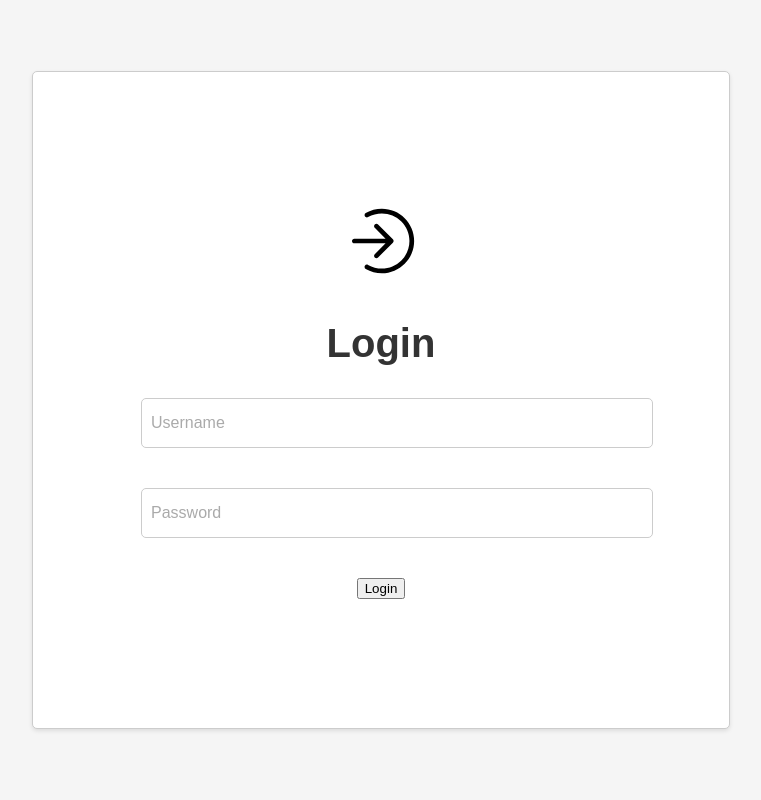
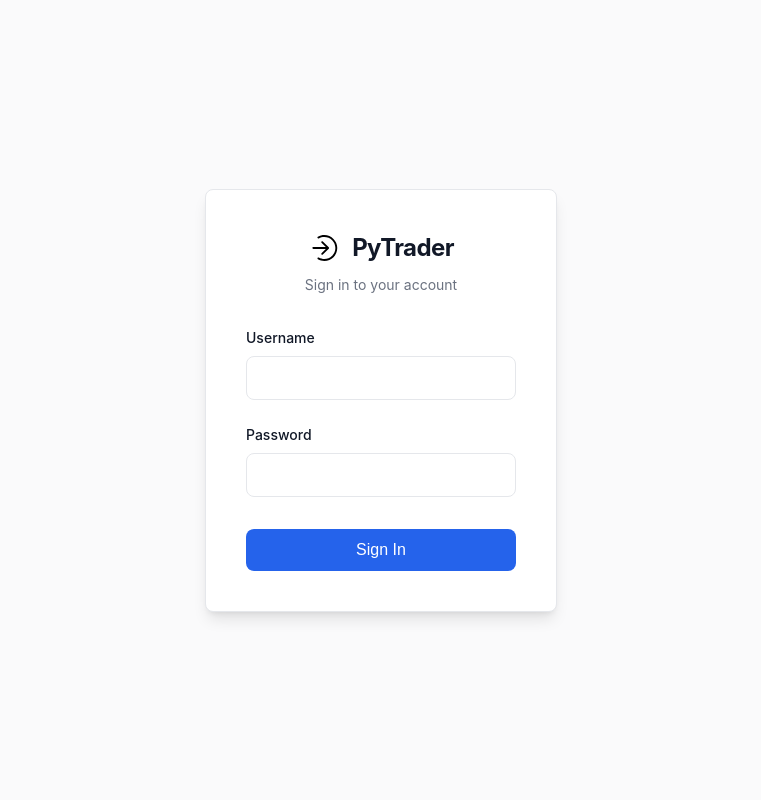
Before and after one commit to JamesShull/PyTrader, a FastAPI app: page / in a window 1280 px wide. Shown: the whole page, without its empty margins (259-1020 px from the left). Run offline with FastAPI, Linux system fonts and the light colour scheme.

Commit message:
better style

```diff
--- a/src/static/css/styles.css
+++ b/src/static/css/styles.css
@@ -1,107 +1,163 @@
 :root {
-    --main-bg-color: #f5f5f5;
-    --accent-color: #e6e6fa;
-    --text-color: #333;
-    --border-color: #ccc;
-    --button-bg-color: #d3d3d3;
-    --button-hover-bg-color: #b3b3b3;
+    --primary-color: #2563eb;
+    --primary-hover: #1d4ed8;
+    --background: #fafafb;
+    --surface: #ffffff;
+    --text-primary: #111827;
+    --text-secondary: #6b7280;
+    --border: #e5e7eb;
+    --border-focus: #2563eb;
+    --error: #dc2626;
+    --shadow-sm: 0 1px 2px 0 rgb(0 0 0 / 0.05);
+    --shadow-md: 0 4px 6px -1px rgb(0 0 0 / 0.1), 0 2px 4px -2px rgb(0 0 0 / 0.1);
+    --shadow-lg: 0 10px 15px -3px rgb(0 0 0 / 0.1), 0 4px 6px -4px rgb(0 0 0 / 0.1);
+    --radius: 8px;
+}
+
+* {
+    box-sizing: border-box;
 }
 
 body {
-    background-color: var(--main-bg-color);
-    color: var(--text-color);
-    font-family: sans-serif;
+    font-family: -apple-system, BlinkMacSystemFont, 'Segoe UI', Roboto, 'Helvetica Neue', Arial, sans-serif;
+    background: var(--background);
+    color: var(--text-primary);
+    margin: 0;
     min-height: 100vh;
     display: flex;
+    align-items: center;
+    justify-content: center;
+    line-height: 1.5;
+    -webkit-font-smoothing: antialiased;
+    -moz-osx-font-smoothing: grayscale;
+}
+
+.login-wrapper {
+    width: 100%;
+    max-width: 400px;
+    margin: 0 auto;
+    padding: 2rem 1.5rem;
+}
+
+.login-container {
+    background: var(--surface);
+    border-radius: var(--radius);
+    box-shadow: var(--shadow-lg);
+    border: 1px solid var(--border);
+    padding: 2.5rem;
+}
+
+.login-header {
+    text-align: center;
+    margin-bottom: 2rem;
+}
+
+.brand {
+    display: flex;
+    align-items: center;
+    justify-content: center;
+    gap: 0.75rem;
+    margin-bottom: 0.5rem;
+}
+
+.brand-icon {
+    width: 32px;
+    height: 32px;
+    flex-shrink: 0;
+}
+
+.brand-title {
+    font-size: 1.5rem;
+    font-weight: 700;
+    color: var(--text-primary);
+    margin: 0;
+    letter-spacing: -0.025em;
+}
+
+.login-subtitle {
+    color: var(--text-secondary);
+    font-size: 0.875rem;
+    margin: 0;
+    font-weight: 400;
+}
+
+.login-form {
+    display: flex;
     flex-direction: column;
-    justify-content: center;
-    align-items: center;
+    gap: 1.5rem;
+}
+
+.form-group {
+    display: flex;
+    flex-direction: column;
+    gap: 0.5rem;
+}
+
+.form-label {
+    font-size: 0.875rem;
+    font-weight: 500;
+    color: var(--text-primary);
     margin: 0;
 }
 
-.form-container {
-    background-color: white;
-    padding: 3rem;
-    border-radius: 5px;
-    box-shadow: 0 2px 4px rgba(0, 0, 0, 0.1);
-    border: 1px solid var(--border-color);
-    display: flex;
-    flex-direction: column;
-    align-items: center;
-    height: 70vh;
-    width: 50vw;
-    max-width: 600px;
-    min-width: 400px;
-    justify-content: center;
+.form-input {
+    width: 100%;
+    padding: 0.75rem 1rem;
+    border: 1px solid var(--border);
+    border-radius: var(--radius);
+    font-size: 1rem;
+    background: var(--surface);
+    color: var(--text-primary);
+    transition: all 0.15s ease-in-out;
 }
 
-form {
-    display: flex;
-    flex-direction: column;
-    gap: 20px;
-    align-items: center;
-    width: 100%;
+.form-input:focus {
+    outline: none;
+    border-color: var(--border-focus);
+    box-shadow: 0 0 0 3px rgb(37 99 235 / 0.1);
 }
 
-.login-icon {
-    max-width: 80px;
-    max-height: 80px;
-    display: block;
-    margin-bottom: 2rem;
-    margin-left: auto;
-    margin-right: auto;
-}
-/* Center the Login title */
-h1 {
-    text-align: center;
-    width: 100%;
-    margin-top: 0.5rem;
-    margin-bottom: 2rem;
-    font-size: 2.5rem;
+.form-input:hover:not(:focus) {
+    border-color: #d1d5db;
 }
 
-.input-container {
-    position: relative;
-    margin-bottom: 20px;
-    width: 80%;
+.login-button {
+    width: 100%;
+    padding: 0.75rem 1rem;
+    background: var(--primary-color);
+    color: white;
+    border: none;
+    border-radius: var(--radius);
+    font-size: 1rem;
+    font-weight: 500;
+    cursor: pointer;
+    transition: all 0.15s ease-in-out;
+    margin-top: 0.5rem;
 }
 
-.input-container input {
-    width: 100%;
-    padding: 15px;
-    border: 1px solid var(--border-color);
-    border-radius: 5px;
-    font-size: 16px;
+.login-button:hover {
+    background: var(--primary-hover);
 }
 
-.input-container input[type="submit"] {
-    background-color: var(--button-bg-color);
-    cursor: pointer;
-    margin-top: 10px;
-    padding: 18px;
-    font-size: 18px;
-    font-weight: bold;
+.login-button:active {
+    transform: translateY(1px);
 }
 
-.input-container input[type="submit"]:hover {
-    background-color: var(--button-hover-bg-color);
+.login-button:focus {
+    outline: none;
+    box-shadow: 0 0 0 3px rgb(37 99 235 / 0.3);
 }
 
-.input-container label {
-    position: absolute;
-    top: 50%;
-    left: 5px;
-    transform: translateY(-50%);
-    color: #aaa;
-    padding: 0 5px;
-    pointer-events: none;
-    transition: all 0.2s ease-in-out;
+@media (max-width: 480px) {
+    .login-wrapper {
+        padding: 1rem;
+    }
+
+    .login-container {
+        padding: 2rem 1.5rem;
+    }
+
+    .brand-title {
+        font-size: 1.25rem;
+    }
 }
-
-.input-container input:focus + label,
-.input-container input:not(:placeholder-shown) + label {
-    top: 0;
-    font-size: 12px;
-    color: #333;
-    background-color: white;
-}
--- a/src/templates/auth/login.html
+++ b/src/templates/auth/login.html
@@ -1,35 +1,53 @@
 <!DOCTYPE html>
-<html>
+<html lang="en">
     <head>
-        <title>Login</title>
+        <meta charset="UTF-8">
+        <meta name="viewport" content="width=device-width, initial-scale=1.0">
+        <title>PyTrader - Login</title>
+        <link rel="icon" type="image/svg+xml" href="{{ url_for('static', path='/img/favicon.svg') }}">
         <link rel="stylesheet" href="{{ url_for('static', path='/css/styles.css') }}">
     </head>
     <body>
-        <div class="form-container">
-            <img src="{{ url_for('static', path='/img/login-icon.svg') }}" alt="Login Icon" class="login-icon">
-            <h1>Login</h1>
-            <form action="/token" method="post">
-                <div class="input-container">
-                    <input type="text" id="username" name="username" placeholder=" ">
-                    <label for="username">Username</label>
+        <div class="login-wrapper">
+            <div class="login-container">
+                <div class="login-header">
+                    <div class="brand">
+                        <img src="{{ url_for('static', path='/img/login-icon.svg') }}" alt="PyTrader" class="brand-icon">
+                        <h1 class="brand-title">PyTrader</h1>
+                    </div>
+                    <p class="login-subtitle">Sign in to your account</p>
                 </div>
-                <div class="input-container">
-                    <input type="password" id="password" name="password" placeholder=" ">
-                    <label for="password">Password</label>
-                </div>
-                <input type="submit" value="Login">
-            </form>
+
+                <form action="/token" method="post" class="login-form">
+                    <div class="form-group">
+                        <label for="username" class="form-label">Username</label>
+                        <input
+                            type="text"
+                            id="username"
+                            name="username"
+                            class="form-input"
+                            required
+                            autocomplete="username"
+                        >
+                    </div>
+
+                    <div class="form-group">
+                        <label for="password" class="form-label">Password</label>
+                        <input
+                            type="password"
+                            id="password"
+                            name="password"
+                            class="form-input"
+                            required
+                            autocomplete="current-password"
+                        >
+                    </div>
+
+                    <button type="submit" class="login-button">
+                        Sign In
+                    </button>
+                </form>
+            </div>
         </div>
-        <script>
-            document.querySelectorAll('.input-container input').forEach(input => {
-                input.addEventListener('input', () => {
-                    if (input.value) {
-                        input.classList.add('has-content');
-                    } else {
-                        input.classList.remove('has-content');
-                    }
-                });
-            });
-        </script>
     </body>
 </html>
```
Also changed, not shown: src/templates/home.html (+82 -3 lines), src/static/img/favicon.svg (added).
